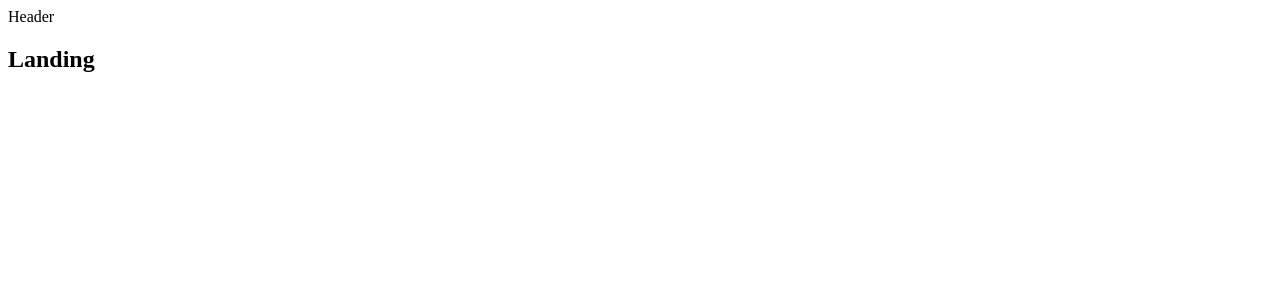
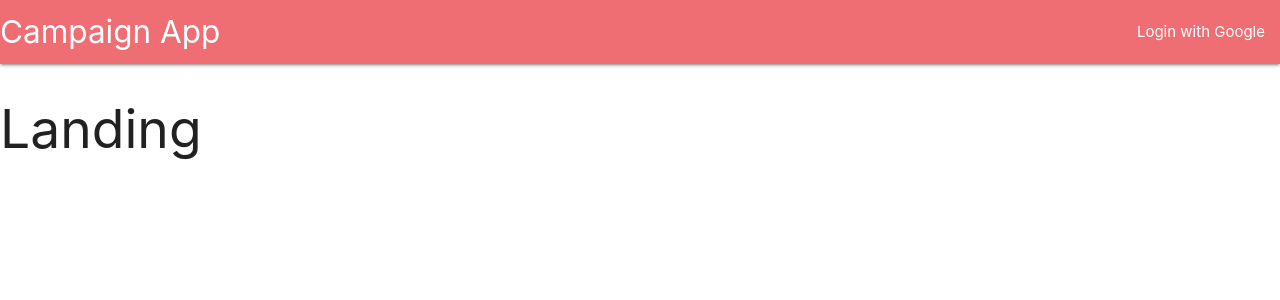
Before and after one commit to somedayrainbows/campaign_app, a React (Create React App) app in the folder client/: page / in a window 1280 px wide. Shown: the top 300 px of the page. Built offline with nearby package versions, Linux system fonts and the light colour scheme.

Commit message:
Add materialize, refactor header

```diff
--- a/client/package.json
+++ b/client/package.json
@@ -4,6 +4,7 @@
   "private": true,
   "dependencies": {
     "http-proxy-middleware": "^0.19.1",
+    "materialize-css": "^1.0.0",
     "react": "^16.8.4",
     "react-dom": "^16.8.4",
     "react-redux": "^6.0.1",
--- a/client/src/components/Header.js
+++ b/client/src/components/Header.js
@@ -4,9 +4,18 @@ import React, { Component } from 'react'
 class Header extends Component {
   render() {
     return (
-      <div>
-        Header
-      </div>
+      <nav>
+        <div className="nav-wrapper">
+          <a className="left brand-logo">
+            Campaign App
+          </a>
+          <ul className="right">
+            <li>
+            <a href="/auth/google">Login with Google</a>
+            </li>
+          </ul>
+        </div>
+      </nav>
     )
   }
 }
--- a/client/src/index.js
+++ b/client/src/index.js
@@ -1,3 +1,4 @@
+import 'materialize-css/dist/css/materialize.min.css'
 import React from 'react'
 import ReactDOM from 'react-dom'
 import { Provider } from 'react-redux'
```
Also changed, not shown: 1 other file (tests, documents, lock files or other folders).
